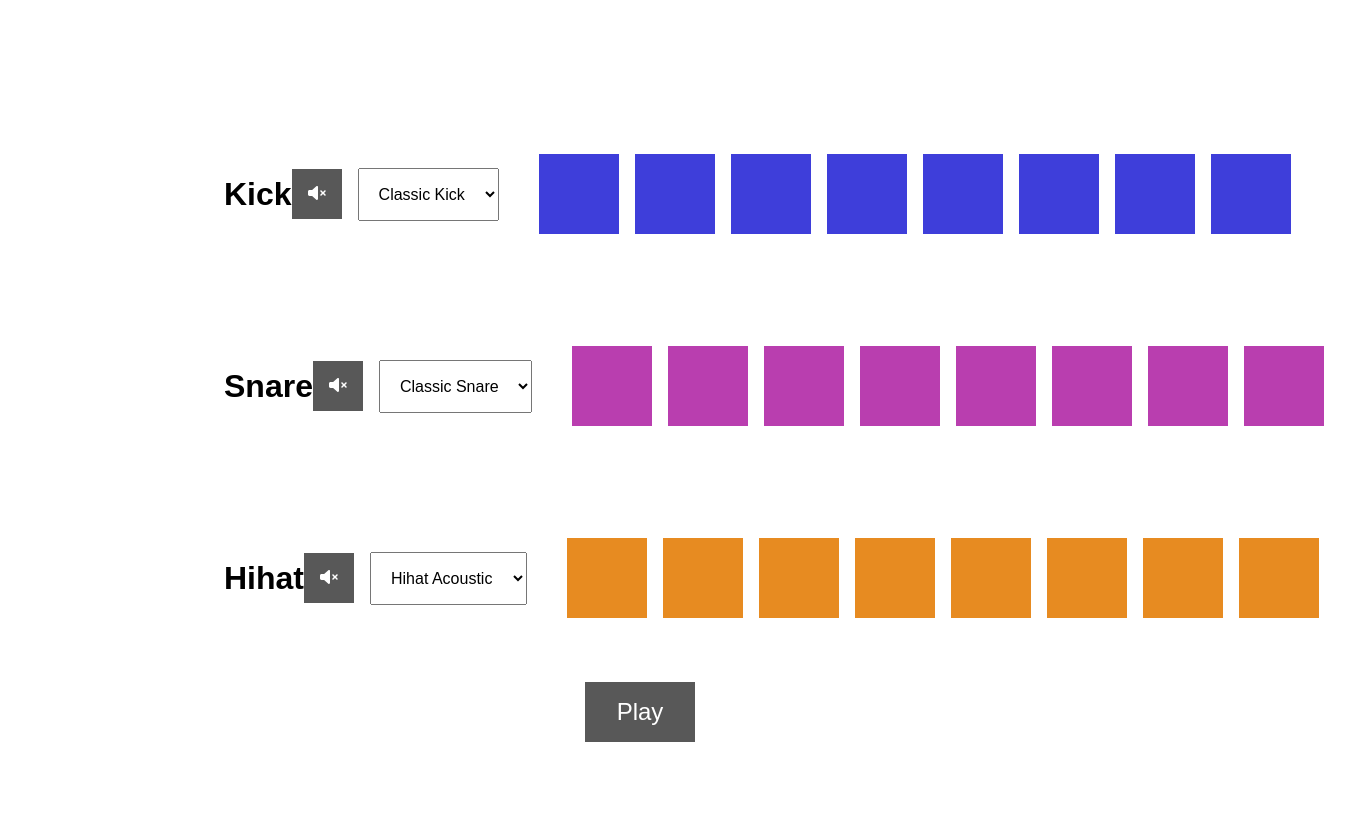
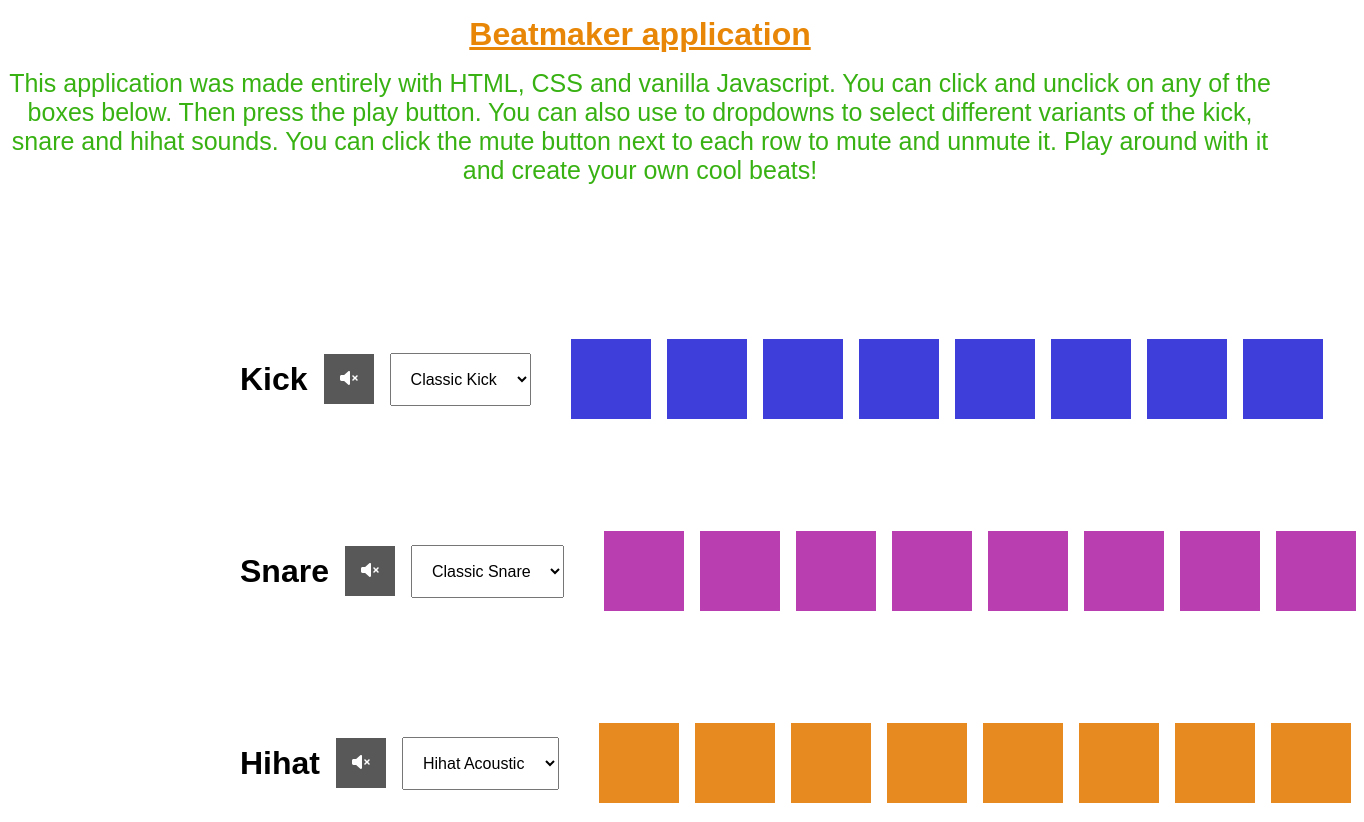
Before and after one commit to johngeigerdev/beatmaker_app, a plain HTML site: page index.html in a window 1280 px wide. Shown: the top 822 px of the page, 1364 px wide, since content can reach past the window. Before the commit the page ends 800 px from the top, so only its background shows below. Drawn offline with Linux system fonts and the light colour scheme.

Commit message:
updated heading and added instructions

```diff
--- a/index.html
+++ b/index.html
@@ -8,6 +8,15 @@
     <title>Beatmaker</title>
 </head>
 <body>
+    <div class="intro">
+        <h1>Beatmaker application</h1>
+        <p>This application was made entirely with HTML, CSS and vanilla Javascript. You
+            can click and unclick on any of the boxes below. Then press the play button.
+            You can also use to dropdowns to select different variants of the kick, snare and
+            hihat sounds. You can click the mute button next to each row to mute and unmute it.
+            Play around with it and create your own cool beats!
+        </p>
+    </div>
     <div class="sequencer">
         <div class="kick-track">
             <div class="controls">
--- a/style.css
+++ b/style.css
@@ -11,6 +11,25 @@ i,
 svg {
     pointer-events: none;
 }
+.intro {
+    display: flex;
+    justify-content: center;
+    align-items: center;
+    flex-direction: column;
+}
+.intro h1 {
+    text-decoration: underline;
+    color: rgb(231, 134, 7);
+    font-weight: bold;
+}
+h1 {
+    padding: 1rem;
+}
+p {
+    font-size: 25px;
+    text-align: center;
+    color: rgba(50, 175, 12, 0.973);
+}
 .kick-pad,
 .snare-pad,
 .hihat-pad {
@@ -19,22 +38,22 @@ svg {
     margin: 1rem 0.5rem;
     cursor: pointer;
 }
-.kick-pad{
+.kick-pad {
     background: rgb(62, 62, 218);
 }
-.snare-pad{
+.snare-pad {
     background: rgb(185, 62, 175);
 }
-.hihat-pad{
+.hihat-pad {
     background: rgb(231, 139, 33);
 }
-.kick-pad.active{
+.kick-pad.active {
     background: rgb(46, 219, 196);
 }
-.snare-pad.active{
+.snare-pad.active {
     background: rgb(21, 199, 30);
 }
-.hihat-pad.active{
+.hihat-pad.active {
     background: rgb(217, 233, 78);
 }
 .hihat-track,
@@ -51,21 +70,21 @@ svg {
 .hihat {
     display: flex;
 }
-.sequencer{
+.sequencer {
     display: flex;
     min-height: 100vh;
     flex-direction: column;
     align-items: center;
     justify-content: center;
 }
-.controls{
+.controls {
     display: flex;
     align-items: center;
     justify-content: space-between;
     flex: 1;
     margin: 0rem 2rem;
 }
-.controls button{
+.controls button {
     padding: 1rem;
     border: none;
     background:rgb(88, 88, 88);
@@ -74,7 +93,7 @@ svg {
     cursor: pointer;
     transition: all 0.5s ease;
 }
-.pad{
+.pad {
     transition: all 0.5s ease;
 }
 .play {
```
